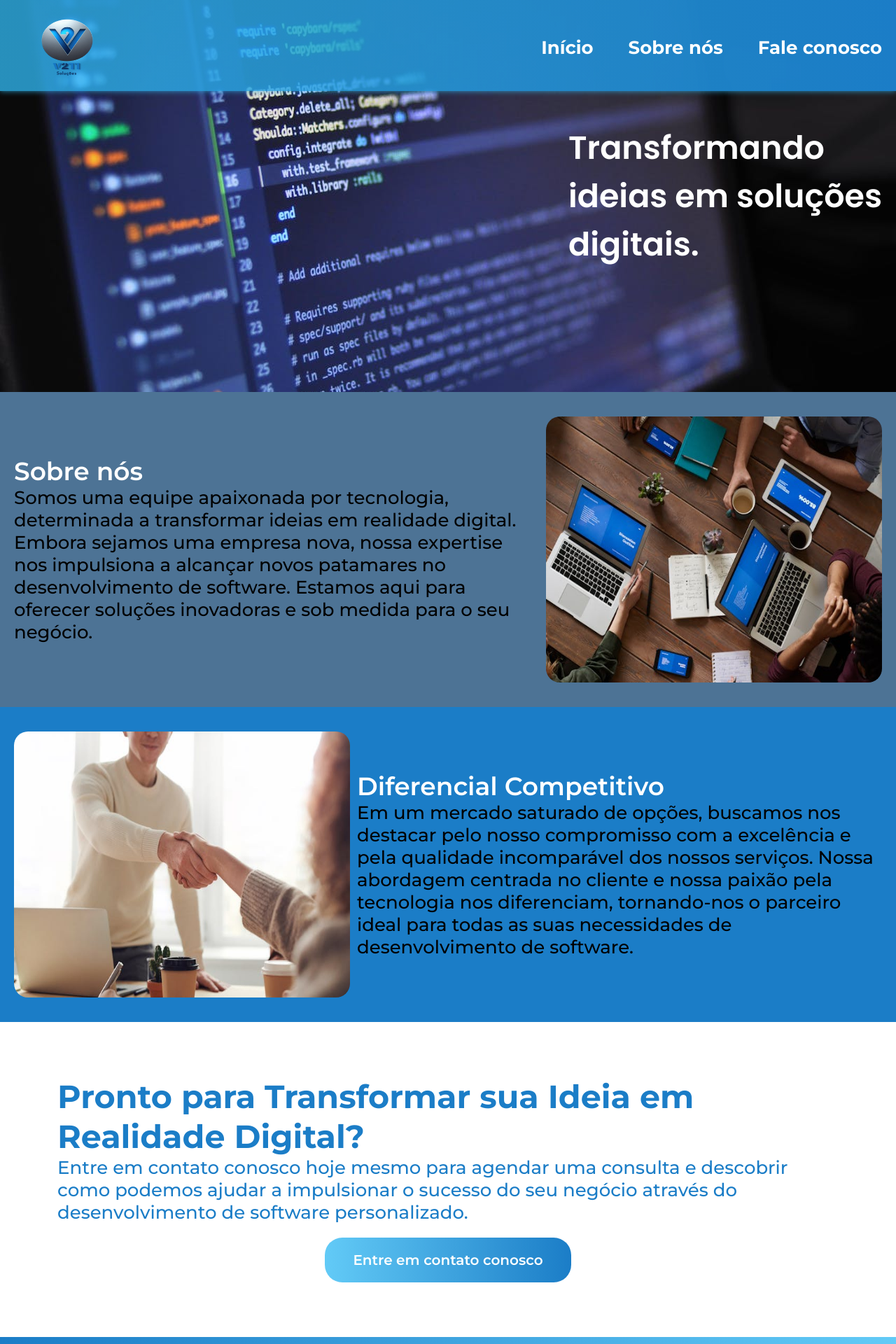
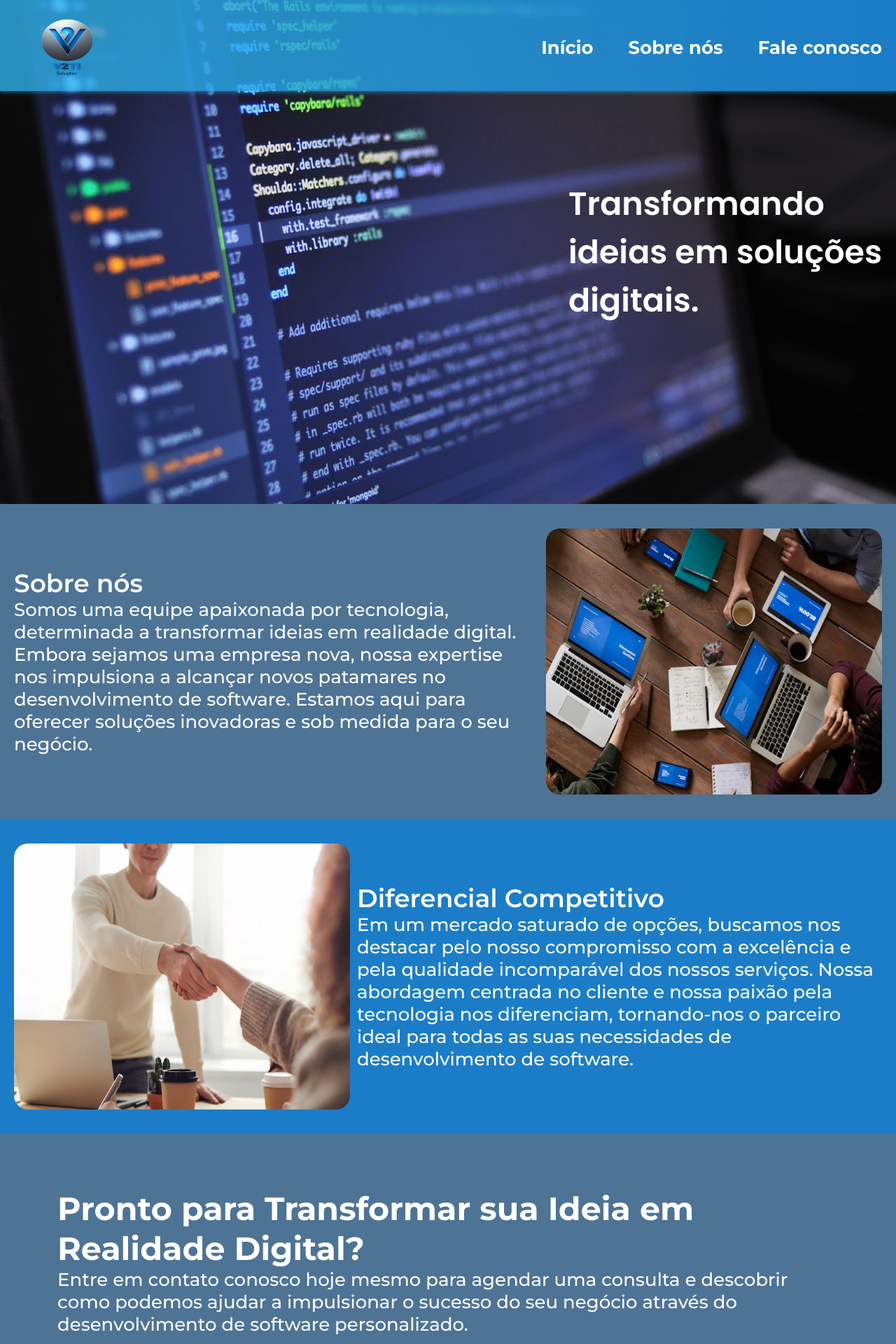
Before and after one commit to victorwanderley1/landing-page-v2ti, an Angular app: page / in a window 1280 px wide. Shown: the top 1920 px of the page at 70% size. Built offline with nearby package versions, Linux system fonts and the light colour scheme.

Commit message:
LVP-2 feat: adicionando estilos ao home

```diff
--- a/src/app/components/home/home.component.scss
+++ b/src/app/components/home/home.component.scss
@@ -5,7 +5,7 @@
     justify-content: flex-start;
     align-items: center;
     flex-direction: row-reverse;
-    height: 560px;
+    height: 720px;
 
     h2 {
         color: $primary-text;
@@ -30,7 +30,7 @@
     }
 
     p {
-        color: #000000;
+        color: $primary-text;
         font-size: 26px;
         font-family: "Montserrat", sans-serif;
         font-weight: 500;
@@ -52,9 +52,10 @@
     gap: 20px;
     justify-content: center;
     height: 450px;
+    background-color: $secondary-color;
 
     .contact-text {
-        color: $primary-color;
+        color: $primary-text;
         display: flex;
         align-items: center;
         flex-direction: column;
@@ -77,13 +78,19 @@
         border-radius: 25px;
         background: -webkit-linear-gradient(0deg, $light-primary-color, $primary-color);
         padding: 20px 40px;
-        ;
+        transition: 500ms;
 
         a {
             color: $primary-text;
             font-size: 20px;
             font-weight: 600;
             text-decoration: none;
+        }
+        &:hover {
+            font-weight: 700;
+            box-shadow: 0px 0px 20px blue;
+            color: secondary-text-color;
+            transform: scale(1.1);
         }
     }
 
--- a/src/styles.scss
+++ b/src/styles.scss
@@ -23,3 +23,13 @@
         padding-right: 0;
     }
 }
+
+@keyframes flutuar {
+    0% {
+        top: 0;
+    }
+
+    100% {
+        top: 30px;
+    }
+}
```
